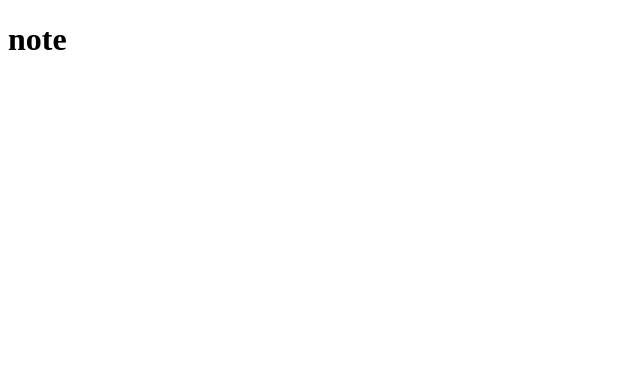
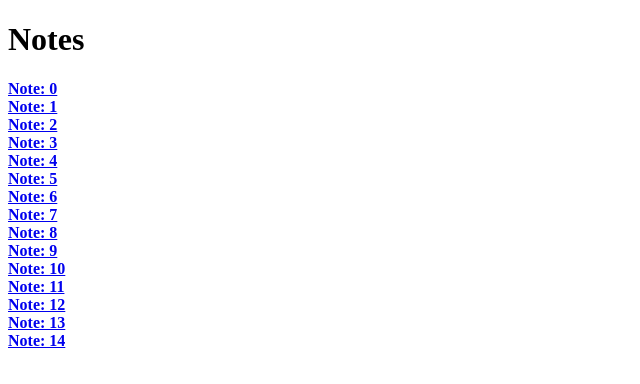
Before and after one commit to Vincent-Bouton/NextJS-bootcamp, a Next.js app in the folder Introduction/: page /notes in a window 1280 px wide. Shown: the top 384 px of the page, without its empty margins (0-640 px from the left). Built offline with nearby package versions, Linux system fonts and the light colour scheme.

Commit message:
Page navigation with the Link component

```diff
--- a/Introduction/pages/notes/[...params].jsx
+++ /dev/null
@@ -1,16 +0,0 @@
-//DATE : 10/1/20
-
-import React from "react";
-import {useRouter} from "next/router";
-
-const Page = () => {
-  const router =  useRouter()
-  const {params} = router.query
-  console.log(params)
-  return (
-    <h1 className={"id"}>
-      note
-    </h1>
-  )
-}
-export default Page;
--- a/Introduction/pages/notes/index.jsx
+++ b/Introduction/pages/notes/index.jsx
@@ -1,12 +1,26 @@
 //DATE : 10/1/20
 
-import React, {useState} from "react";
+import React from "react";
+import Link from "next/link";
 
-const index = () => {
+const Notes = () => {
+  const notes = new Array(15).fill(1).map((e, i) => ({id: i, title: `Note: ${i}`}))
+
   return (
-    <div className={"index"}>
-      notes
+    <div>
+      <h1>Notes</h1>
+
+      {notes.map(note => (
+        <div key={note.id}>
+          <Link href="/notes/[id]" as={`/notes/${note.id}`}>
+            <a>
+              <strong>{note.title}</strong>
+            </a>
+          </Link>
+        </div>
+      ))}
     </div>
   )
 }
-export default index;
+
+export default Notes
```
Also changed, not shown: Introduction/pages/index.jsx (+7 -1 lines), Introduction/pages/notes/[id].jsx (added, +21 -0 lines).
